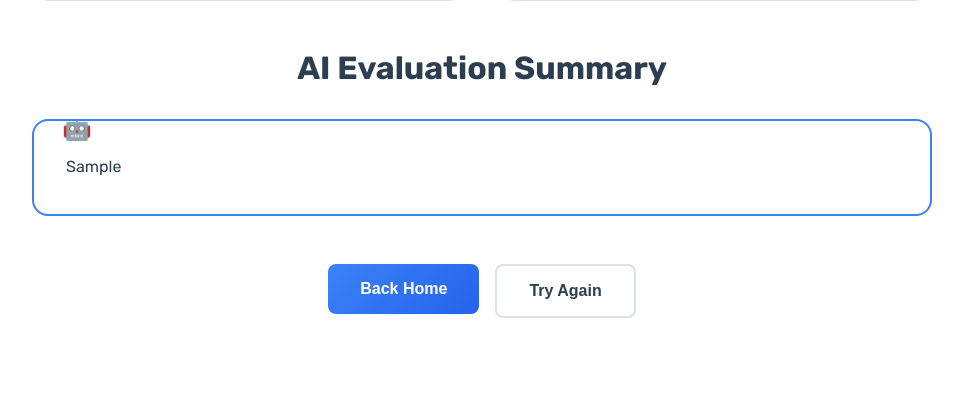
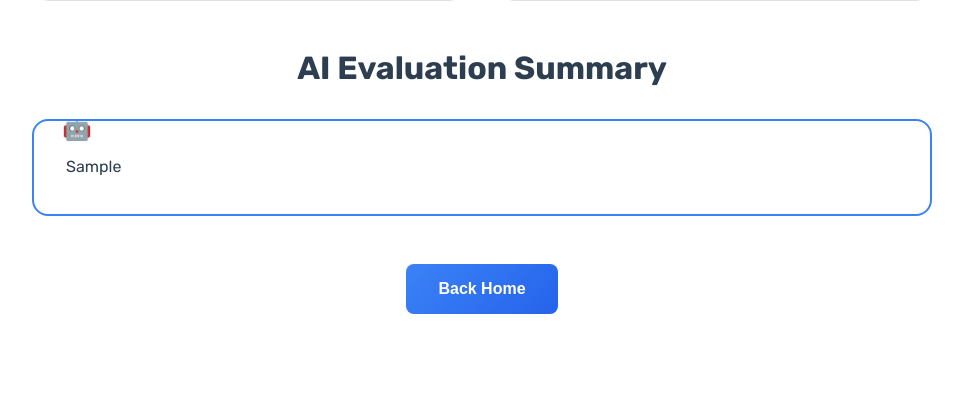
Before and after one commit to Thunderer9506/Quiz_Game-V3, a Python web app: template templates/evaluation.html in a window 1280 px wide. Shown: the part 681-1079 px from the top of the page, without its empty margins (158-1121 px from the left). After the commit the page ends 995 px from the top, so only its background shows below. Run offline with Jinja, Linux system fonts and the light colour scheme; the template is opened without the code that fills it: most values are stand-ins (such as "Sample title", 1, 10 or a date in 2020); some libraries are stand-ins or nearby versions.

Commit message:
removed try again button

```diff
--- a/templates/evaluation.html
+++ b/templates/evaluation.html
@@ -116,9 +116,6 @@
           <form action="{{ url_for('home') }}" method="GET" class="home-form">
             <button type="submit" class="btn-primary">Back Home</button>
           </form>
-          <form action="{{ url_for('home') }}" method="POST" class="retry-form">
-            <button type="submit" class="btn-secondary">Try Again</button>
-          </form>
         </div>
       </div>
     </div>
```
